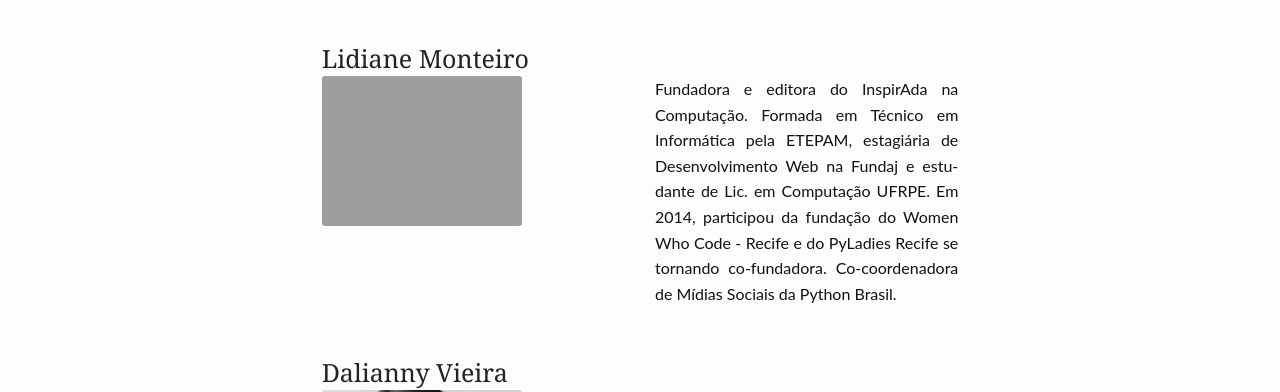
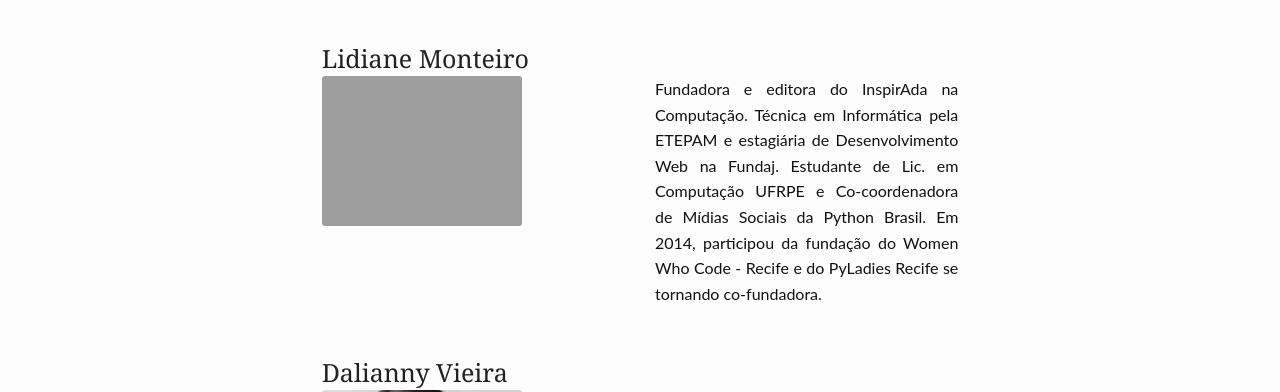
Before and after one commit to inspiradanacomputacao/inspiradanacomputacao.github.io, a Jekyll site: the page built from pages/quem-faz.md, in a window 1280 px wide. Shown: the part 507-899 px from the top of the page. Built offline with Jekyll 4.4.1, drawn with Linux system fonts in a browser that asks for light colours.

Commit message:
correção de texto

```diff
--- a/pages/quem-faz.md
+++ b/pages/quem-faz.md
@@ -26,7 +26,7 @@ header:
   	  </div>
 	  <div class="large-6 columns">
 	      <p align="justify">
-	      	Fundadora e editora do InspirAda na Computação. Formada em Técnico em Informática pela ETEPAM, estagiária de Desenvolvimento Web na Fundaj e estudante de Lic. em Computação UFRPE. Em 2014, participou da fundação do Women Who Code - Recife e do PyLadies Recife se tornando co-fundadora. Co-coordenadora de Mídias Sociais da Python Brasil.
+	      	Fundadora e editora do InspirAda na Computação. Técnica em Informática pela ETEPAM e estagiária de Desenvolvimento Web na Fundaj. Estudante de Lic. em Computação UFRPE e Co-coordenadora de Mídias Sociais da Python Brasil. Em 2014, participou da fundação do Women Who Code - Recife e do PyLadies Recife se tornando co-fundadora.
 	      </p>
 	  </div>
 	</div>
```
